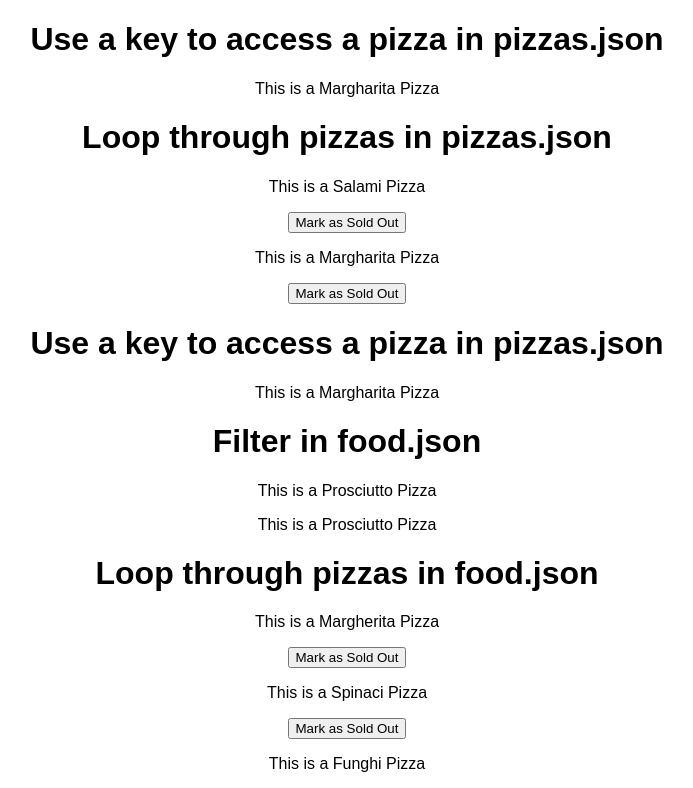
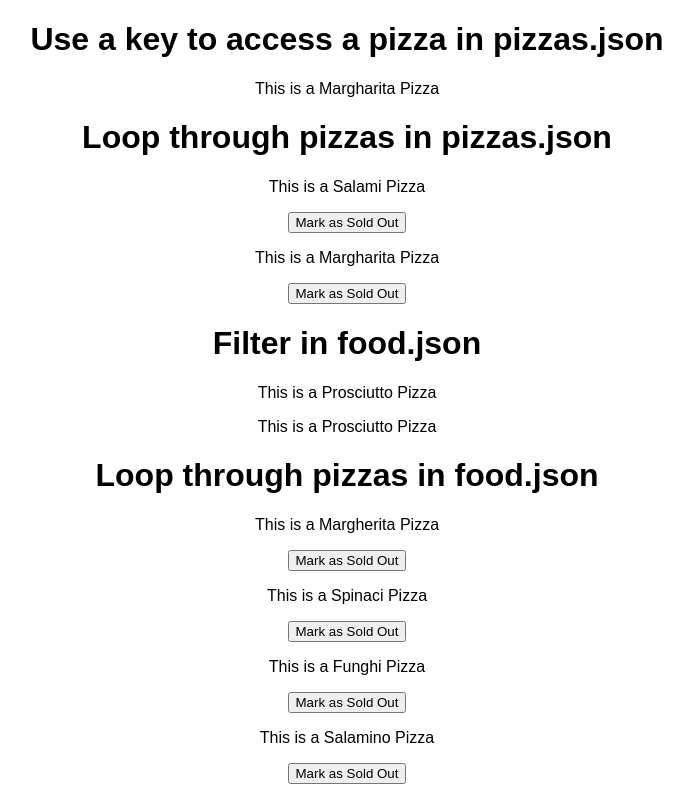
Before and after one commit to wuztb/code-sandbox-react-alpha, a React (Create React App) app: page / in a window 1280 px wide. Shown: the top 788 px of the page, without its empty margins (293-986 px from the left). Built offline with nearby package versions, Linux system fonts and the light colour scheme.

Commit message:
clean up

```diff
--- a/src/pages/FoodList.js
+++ b/src/pages/FoodList.js
@@ -7,7 +7,6 @@ function Pizza({ pizza }) {
 
 export default function FoodList() {
   const [foodData, setFoodData] = useState();
-  const [pizzaData, setPizzaData] = useState();
 
   async function loadFood() {
     const response = await fetch("/data/food.json");
@@ -17,17 +16,8 @@ export default function FoodList() {
     setFoodData(data);
   }
 
-  async function loadPizzas() {
-    const response = await fetch("/data/pizzas.json");
-    //console.log(response);
-    const data = await response.json();
-    //console.log(data);
-    setPizzaData(data);
-  }
-
   useEffect(() => {
     loadFood();
-    loadPizzas();
   }, []);
 
   const markAsSoldOut = (pizzaName) => {
@@ -53,9 +43,6 @@ export default function FoodList() {
 
   return (
     <div>
-      <h1>Use a key to access a pizza in pizzas.json</h1>
-      {/* need to ensure that pizzaData is loaded, therefore "pizzaData &&" is required if loading from file and not declaring variable  */}
-      {pizzaData && <Pizza pizza={pizzaData["Margharita"]} />}
       <h1>Filter in food.json</h1>
       {foodData && (
         <>
```
